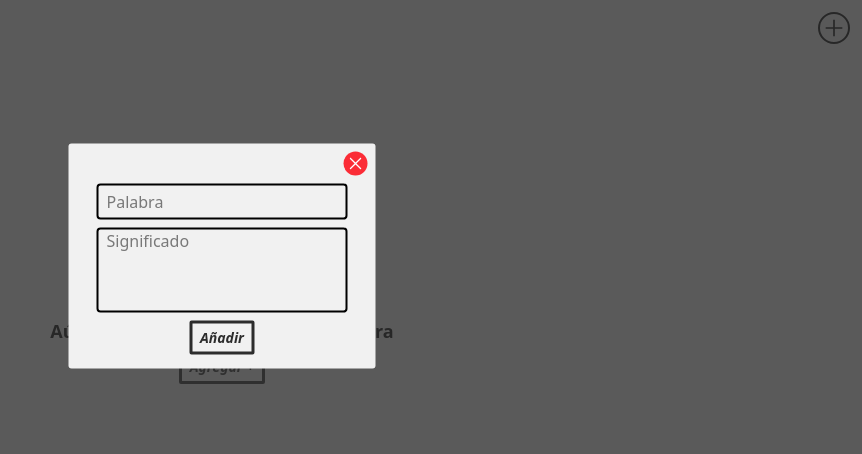
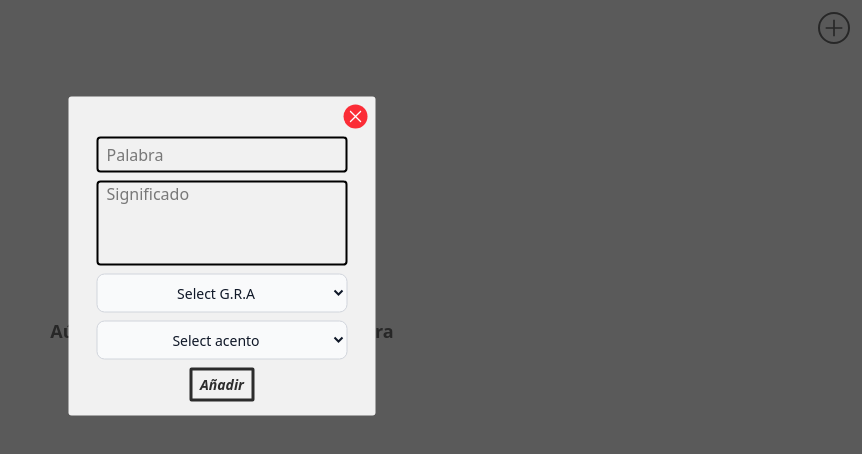
Before and after one commit to korelsiete/free-word-app, a React (Vite) app: page / in a window 1280 px wide. Both pictures are taken after a click on the element 1252 px from the left and 28 px from the top of the page. Shown: the top 454 px of the page, without its empty margins (418-1280 px from the left). Built offline with nearby package versions, Linux system fonts and the light colour scheme.

Commit message:
freewordapp v3

```diff
--- a/src/App.css
+++ b/src/App.css
@@ -7,7 +7,7 @@
 }
 
 .word {
-  font-size: calc(21px + 1vw);
+  font-size: calc(25px + 0.5vw);
   font-weight: 500;
   line-height: 1.2;
 }
--- a/src/App.jsx
+++ b/src/App.jsx
@@ -1,23 +1,12 @@
 import "./App.css";
-import LeftSection from "./components/LeftSection";
-import Modal from "./components/Modal";
-import PageFace from "./components/PageFace";
-import ProgressBar from "./components/ProgressBar";
-import RightSection from "./components/RightSection";
-import Word from "./components/Word";
+import PageGroup from "./components/PageGroup";
+import PageWord from "./components/PageWord";
+import { useToogle } from "./context/ToogleContext";
 
 function App() {
-  return (
-    <main>
-      <PageFace>
-        <LeftSection />
-        <RightSection />
-        <Word />
-        <ProgressBar />
-        <Modal />
-      </PageFace>
-    </main>
-  );
+  const { isOpenGroup } = useToogle();
+
+  return <main>{isOpenGroup ? <PageGroup /> : <PageWord />}</main>;
 }
 
 export default App;
--- a/src/components/Form.jsx
+++ b/src/components/Form.jsx
@@ -12,8 +12,17 @@ function AddForm() {
     e.preventDefault();
     const newWord = e.target.word.value.trim();
     const newMeaning = e.target.meaning.value.trim();
+    const accentSelect = e.target.accent.value;
+    const groupSelect = e.target.grupoRimaAsonante.value;
     if (!newWord) return;
-    saveWord({ word: newWord, meaning: newMeaning, id: crypto.randomUUID() });
+
+    saveWord({
+      word: newWord,
+      meaning: newMeaning,
+      accent: accentSelect,
+      group: groupSelect,
+      id: crypto.randomUUID(),
+    });
     closeAdd();
     e.target.reset();
   };
@@ -25,6 +34,7 @@ function AddForm() {
         type="text"
         placeholder="Palabra"
         className="form-input"
+        required
       />
       <textarea
         name="meaning"
@@ -32,6 +42,63 @@ function AddForm() {
         placeholder="Significado"
         className="form-textarea"
       />
+      <select
+        name="grupoRimaAsonante"
+        className="bg-gray-50 border border-gray-300 text-gray-900 text-sm rounded-lg focus:ring-blue-500 focus:border-blue-500 block w-full p-2 text-center"
+        required
+      >
+        <option value="" disabled selected>
+          Select G.R.A
+        </option>
+        <option value="A">A</option>
+        <option value="E">E</option>
+        <option value="I">I</option>
+        <option value="O">O</option>
+        <option value="U">U</option>
+
+        <option value="AxA">AxA</option>
+        <option value="AxE">AxE</option>
+        <option value="AxI">AxI</option>
+        <option value="AxO">AxO</option>
+        <option value="AxU">AxU</option>
+
+        <option value="ExA">ExA</option>
+        <option value="ExE">ExE</option>
+        <option value="ExI">ExI</option>
+        <option value="ExO">ExO</option>
+        <option value="ExU">ExU</option>
+
+        <option value="IxA">IxA</option>
+        <option value="IxE">IxE</option>
+        <option value="IxI">IxI</option>
+        <option value="IxO">IxO</option>
+        <option value="IxU">IxU</option>
+
+        <option value="OxA">OxA</option>
+        <option value="OxE">OxE</option>
+        <option value="OxI">OxI</option>
+        <option value="OxO">OxO</option>
+        <option value="OxU">OxU</option>
+
+        <option value="UxA">UxA</option>
+        <option value="UxE">UxE</option>
+        <option value="UxI">UxI</option>
+        <option value="UxO">UxO</option>
+        <option value="UxU">UxU</option>
+      </select>
+
+      <select
+        name="accent"
+        className="bg-gray-50 border border-gray-300 text-gray-900 text-sm rounded-lg focus:ring-blue-500 focus:border-blue-500 block w-full p-2 text-center"
+        required
+      >
+        <option value="" disabled selected>
+          Select acento
+        </option>
+        <option value="Aguda">Aguda</option>
+        <option value="Grave">Grave</option>
+        <option value="Esdrujula">Esdrujula</option>
+      </select>
       <PrimaryButton type="submit">Añadir</PrimaryButton>
     </form>
   );
@@ -111,6 +178,7 @@ function EditTimeForm() {
       </label>
       <input
         type="number"
+        step="1"
         min="1"
         value={newDuration}
         onChange={(e) => setNewDuration(parseInt(e.target.value, 10) || 1)}
--- /dev/null
+++ b/src/components/GroupCard.jsx
@@ -0,0 +1,22 @@
+export default function GroupCard({ groupName, groupWords }) {
+  return (
+    <table id={groupName} className="block w-full max-w-[380px] mb-5">
+      <thead className="w-full inline-table">
+        <tr className="bg-black">
+          <th className="text-white font-medium py-[2px]">{groupName}</th>
+        </tr>
+      </thead>
+      <tbody className="w-full inline-table">
+        {groupWords.map(({ word, id, accent }) => (
+          <tr
+            key={id}
+            className="w-full flex justify-around items-center py-[2px] border-x border-b border-gray-400"
+          >
+            <th className="font-bold text-md">{word}</th>
+            <td className="font-normal text-neutral-700">{accent}</td>
+          </tr>
+        ))}
+      </tbody>
+    </table>
+  );
+}
--- /dev/null
+++ b/src/components/GroupSelector.jsx
@@ -0,0 +1,34 @@
+import { useWord } from "../context/WordContext";
+
+export default function GroupSelector() {
+  const { groupStorageKeys } = useWord();
+
+  const handleChange = (e) => {
+    const groupSelected = e.target.value;
+    if (groupSelected) {
+      const groupLocation = document.querySelector(groupSelected);
+      if (groupLocation) {
+        groupLocation.scrollIntoView({ behavior: "smooth" });
+      }
+    }
+  };
+
+  return (
+    <select
+      className="bg-gray-50 border border-gray-300 text-gray-900 text-sm rounded-lg focus:ring-blue-500 focus:border-blue-500 block text-center w-full p-2 mb-5 max-w-[380px]"
+      onChange={handleChange}
+      name="gra"
+      id="gra"
+      defaultValue=""
+    >
+      <option value="" disabled selected>
+        Search group
+      </option>
+      {groupStorageKeys.map((key) => (
+        <option key={key} value={`#${key}`}>
+          {key}
+        </option>
+      ))}
+    </select>
+  );
+}
--- a/src/components/Icon.jsx
+++ b/src/components/Icon.jsx
@@ -5,6 +5,7 @@ import timerSvg from "../assets/timer.svg";
 import restartSvg from "../assets/restart.svg";
 import pauseSvg from "../assets/pause.svg";
 import playSvg from "../assets/play.svg";
+import groupSvg from "../assets/group.svg";
 import settingTimeSvg from "../assets/settingTime.svg";
 
 function Icon({ imgUrl, altText = "Icon", ...props }) {
@@ -65,6 +66,10 @@ function SettingTimeIcon({ ...props }) {
   return <Icon imgUrl={settingTimeSvg} {...props} />;
 }
 
+function GrupIcon({ ...props }) {
+  return <Icon imgUrl={groupSvg} {...props} />;
+}
+
 function CloseIcon({ ...props }) {
   return <IconSecond imgUrl={closeSvg} bgcolor="red" {...props} />;
 }
@@ -78,4 +83,5 @@ export {
   PauseIcon,
   PlayIcon,
   SettingTimeIcon,
+  GrupIcon,
 };
--- /dev/null
+++ b/src/components/PageGroup.jsx
@@ -0,0 +1,29 @@
+import { useToogle } from "../context/ToogleContext";
+import { useWord } from "../context/WordContext";
+import GroupCard from "./GroupCard";
+import GroupSelector from "./GroupSelector";
+import { CloseIcon } from "./Icon";
+
+export default function PageGroup() {
+  const { closeGroup } = useToogle();
+  const { groupStorage } = useWord();
+
+  return (
+    <section className="w-full h-screen flex flex-col items-center p-3 pt-6">
+      <span
+        className="absolute top-4 right-4 cursor-pointer w-7 h-7"
+        onClick={closeGroup}
+      >
+        <CloseIcon />
+      </span>
+
+      <h1 className="text-center font-bold text-xl mb-5">Grupo de Rimas</h1>
+
+      <GroupSelector />
+
+      {Object.entries(groupStorage).map(([name, words]) => (
+        <GroupCard key={name} groupName={name} groupWords={words} />
+      ))}
+    </section>
+  );
+}
--- a/src/components/PageFace.jsx
+++ b/src/components/PageWord.jsx
@@ -1,7 +1,12 @@
 import { useToogle } from "../context/ToogleContext";
 import { useWord } from "../context/WordContext";
+import LeftSection from "./LeftSection";
+import Modal from "./Modal";
+import ProgressBar from "./ProgressBar";
+import RightSection from "./RightSection";
+import Word from "./Word";
 
-export default function PageFace({ children }) {
+export default function PageWord({ children }) {
   const { isOpenTimer } = useToogle();
   const { getWord } = useWord();
 
@@ -14,7 +19,11 @@ export default function PageFace({ children }) {
       className="w-full h-screen flex flex-col items-center justify-center p-3"
       onClick={handleClick}
     >
-      {children}
+      <LeftSection />
+      <RightSection />
+      <Word />
+      <ProgressBar />
+      <Modal />
     </section>
   );
 }
--- a/src/context/ToogleContext.jsx
+++ b/src/context/ToogleContext.jsx
@@ -7,6 +7,7 @@ export function ToogleProvider({ children }) {
   const [isOpenEdit, setIsOpenEdit] = useState(false);
   const [isOpenTimer, setIsOpenTimer] = useState(false);
   const [isOpenTimeEdit, setIsOpenTimeEdit] = useState(false);
+  const [isOpenGroup, setIsOpenGroup] = useState(false);
 
   const openAdd = () => setIsOpenAdd(true);
   const closeAdd = () => setIsOpenAdd(false);
@@ -20,6 +21,9 @@ export function ToogleProvider({ children }) {
   const openTimeEdit = () => setIsOpenTimeEdit(true);
   const closeTimeEdit = () => setIsOpenTimeEdit(false);
 
+  const openGroup = () => setIsOpenGroup(true);
+  const closeGroup = () => setIsOpenGroup(false);
+
   return (
     <ToogleContext.Provider
       value={{
@@ -27,6 +31,7 @@ export function ToogleProvider({ children }) {
         isOpenEdit,
         isOpenTimer,
         isOpenTimeEdit,
+        isOpenGroup,
         openAdd,
         closeAdd,
         openEdit,
@@ -35,6 +40,8 @@ export function ToogleProvider({ children }) {
         closeTimer,
         openTimeEdit,
         closeTimeEdit,
+        openGroup,
+        closeGroup,
       }}
     >
       {children}
--- a/src/context/WordContext.jsx
+++ b/src/context/WordContext.jsx
@@ -10,6 +10,24 @@ export function WordProvider({ children }) {
   const [wordHistory, setWordHistory] = useState([]);
   const word = wordHistory[0] || null;
   const storageLength = storage.length;
+  const groupStorage = storage.reduce((acc, word) => {
+    const group = word.group || "No Group";
+
+    if (!acc[group]) {
+      acc[group] = [];
+    }
+
+    const wordData = {
+      word: word.word,
+      accent: word.accent,
+      id: word.id,
+    };
+
+    acc[group].push(wordData);
+
+    return acc;
+  }, {});
+  const groupStorageKeys = Object.keys(groupStorage);
 
   useEffect(() => {
     if (!word) selectRandomWord();
@@ -57,6 +75,8 @@ export function WordProvider({ children }) {
         deleteWord,
         editWord,
         storageLength,
+        groupStorage,
+        groupStorageKeys,
       }}
     >
       {children}
```
Also changed, not shown: src/components/RightSection.jsx (+6 -6 lines), src/assets/group.svg (added).
